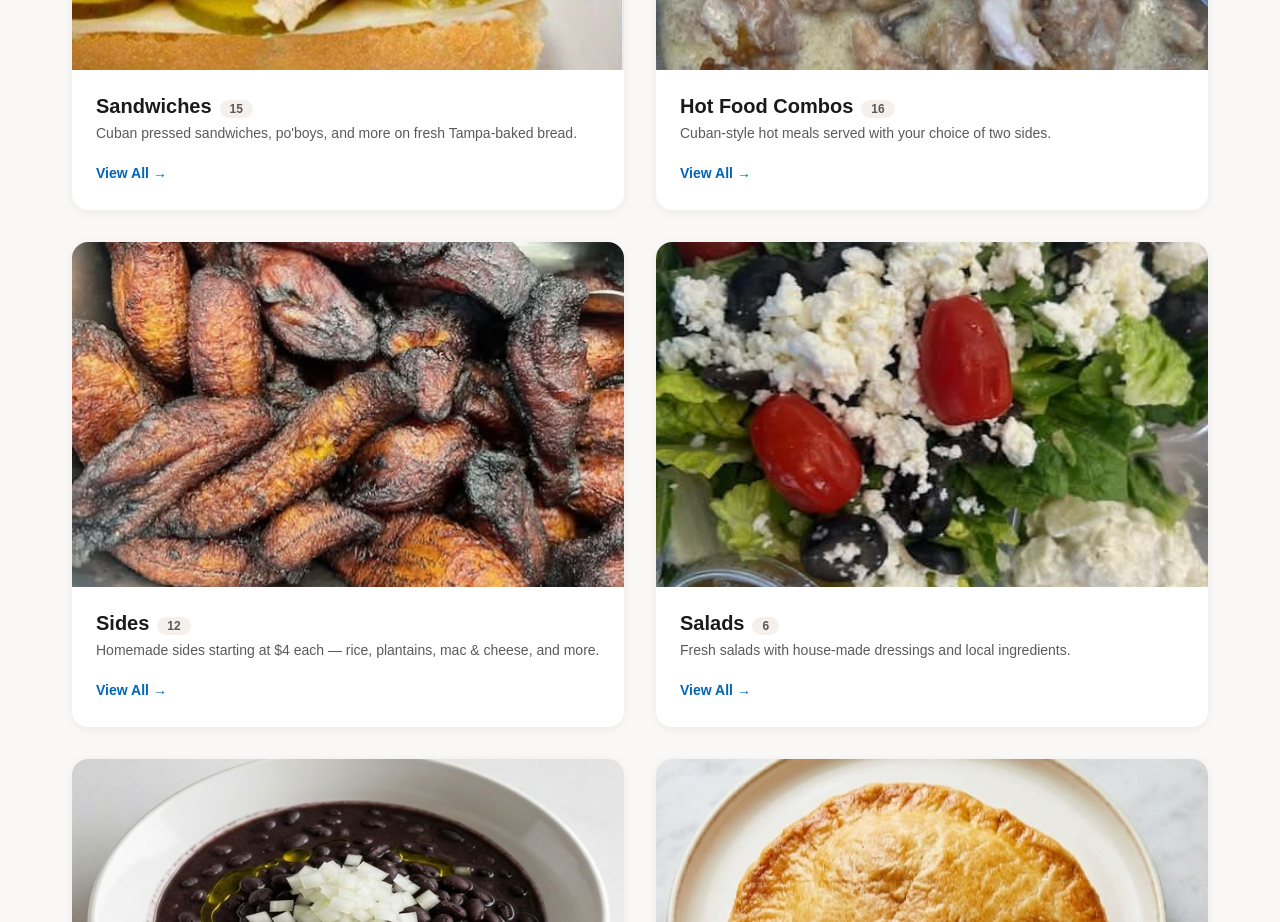
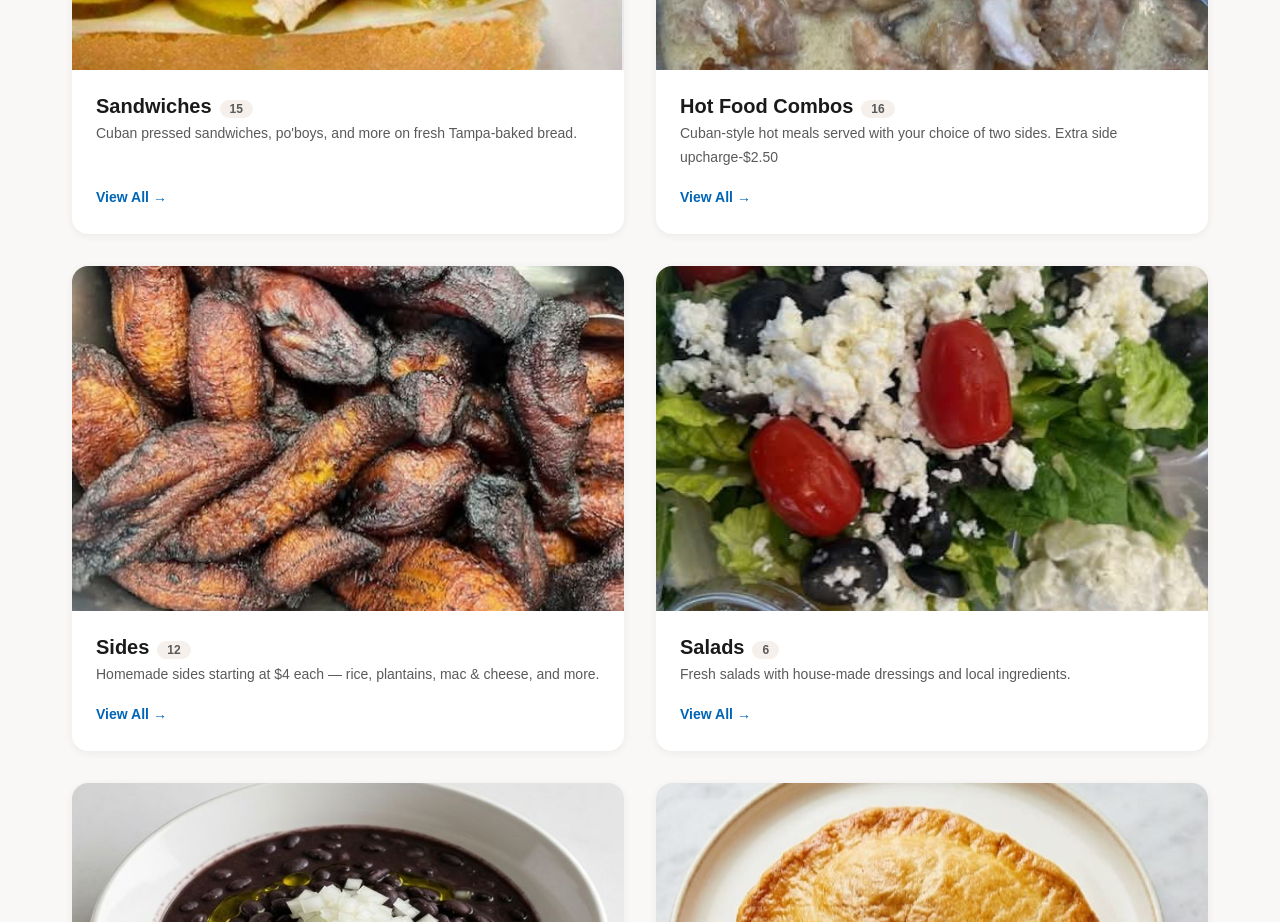
Before and after one commit to webeducationservices-oss/moreno-bakery, a Next.js app: page /menu in a window 1280 px wide. Shown: the part 3980-4902 px from the top of the page. Built offline with nearby package versions, Linux system fonts and the light colour scheme; a web font is replaced by a local one.

Commit message:
Wizard edit: app/data/menu.js

```diff
--- a/app/data/menu.js
+++ b/app/data/menu.js
@@ -347,7 +347,7 @@ export const FOOD_CATEGORIES = [
   {
     id: "hot-food",
     name: "Hot Food Combos",
-    description: "Cuban-style hot meals served with your choice of two sides.",
+    description: "Cuban-style hot meals served with your choice of two sides. Extra side upcharge-$2.50",
     image: "/images/food/moreno-bakery-chicken-marsala-combo.jpg",
     subcategories: [
       {
```
